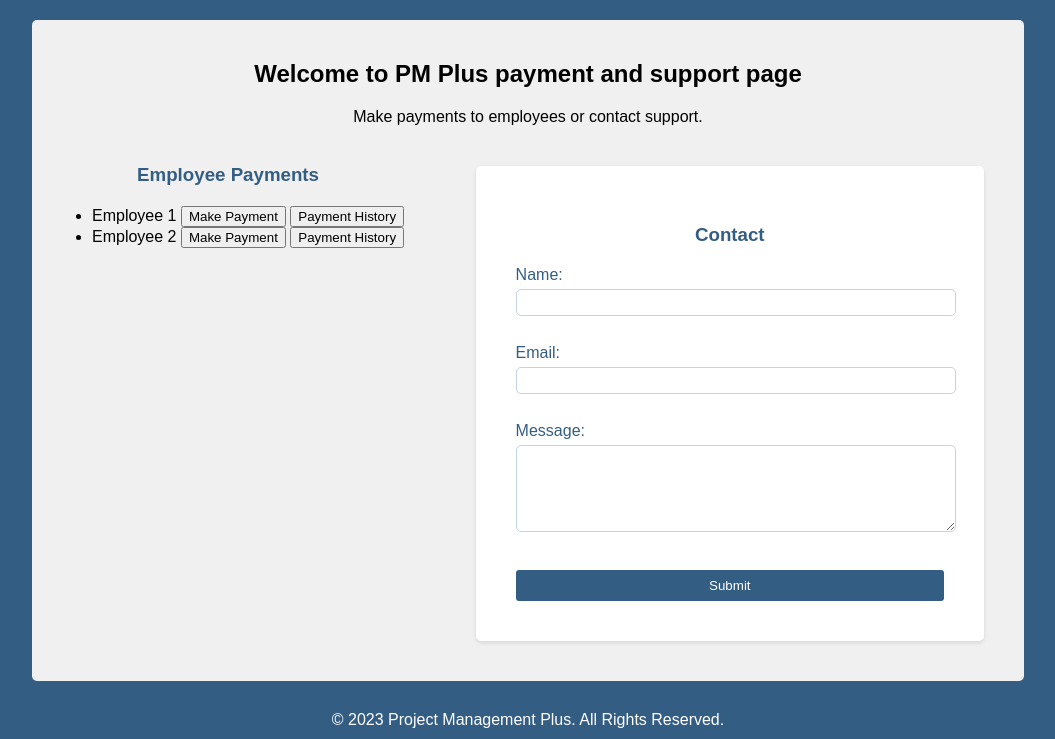
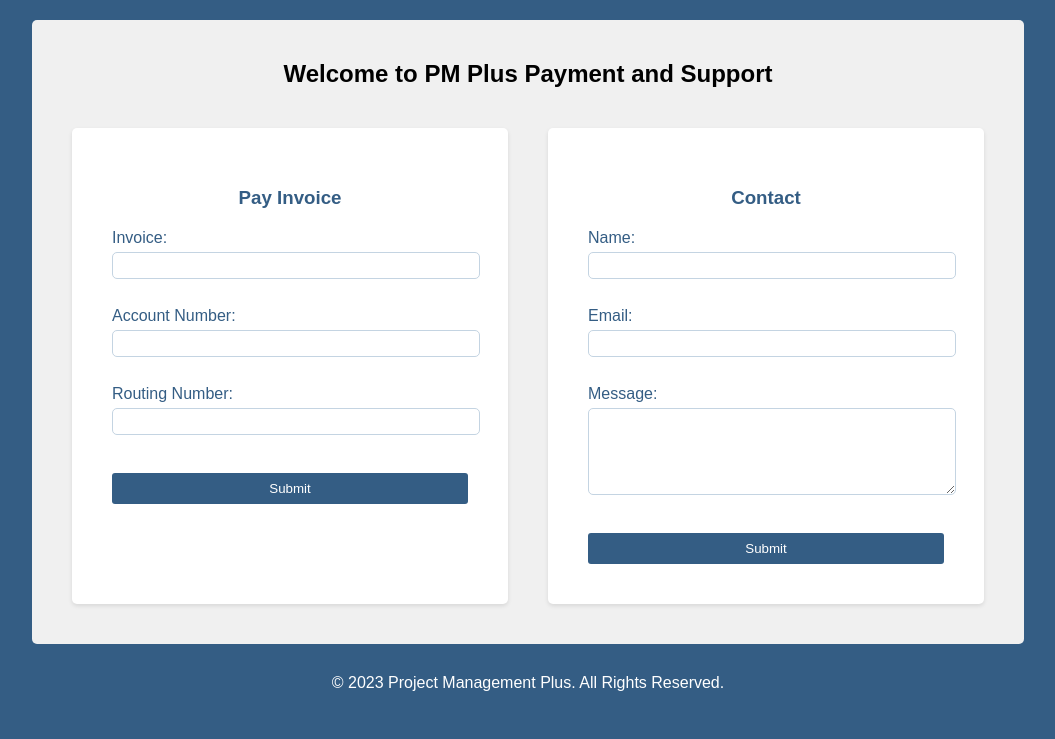
Before and after one commit to KinneyRepo/Project_Management_Application, a PHP site: page /support.php in a window 1280 px wide. Shown: the part 152-891 px from the top of the page, without its empty margins (112-1167 px from the left). After the commit the page ends 843 px from the top, so only its background shows below. Run offline with PHP 8.4, Linux system fonts and the light colour scheme; the visitor is signed in with stand-in values (Sample User, id 1).

Commit message:
Changed employee payments to invoice payments

```diff
--- a/support.php
+++ b/support.php
@@ -13,33 +13,35 @@
     <h1>Project Management Plus</h1>
   </header>
   <nav>
-  <button id="employee-portal">Employee Portal</button>
+    <!-- Redirect to login.php -->
+  <button onclick="location.href = 'login.php';" id="employee-portal">Employee Portal</button>
   </nav>
   <main>
     <div class="content">
-      <h2>Welcome to PM Plus payment and support page</h2>
-      <p>Make payments to employees or contact support.</p>
+      <h2>Welcome to PM Plus Payment and Support</h2>
 
       <div class="section-container">
-        <div class="employee-payments">
-          <h3>Employee Payments</h3>
-          <ul>
-            <!-- Replace this list with  MySQL database 'employee' table data -->
-            <li>
-              Employee 1
-              <button class="payment-btn">Make Payment</button>
-              <button class="history-btn">Payment History</button>
-            </li>
-            <li>
-              Employee 2
-              <button class="payment-btn">Make Payment</button>
-              <button class="history-btn">Payment History</button>
-            </li>
-          </ul>
+        <div class="payment">
+          <h3> Pay Invoice </h3>
+          <!-- Payment form validated by sys.invoices -->
+          <form>
+            <label for="Invoice">Invoice:</label>
+            <input type="text" id="invoice" name="invoice">
+            <br>
+            <label for="account_number">Account Number:</label>
+            <input type="text" id="accountNum" name="accountNum">
+            <br>
+            <label for="routingNum">Routing Number:</label>
+            <input type="text" id="routingNum" name="routingNum">
+            <br>
+            <button type="submit">Submit</button>
+          </form>
+
         </div>
 
         <div class="contact">
           <h3>Contact</h3>
+          <!-- Contact form sent to sys.contactform -->
           <form>
             <label for="name">Name:</label>
             <input type="text" id="name" name="name">
```
